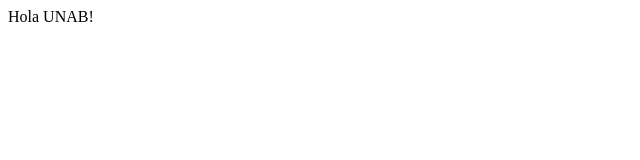
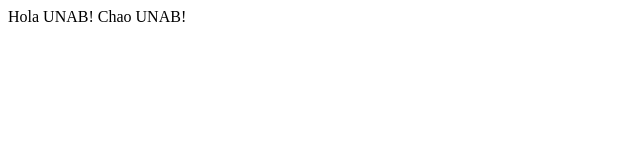
Before and after one commit to mreyes23p/unab-first-repo-20161, a plain HTML site: page index.html in a window 1280 px wide. Shown: the whole page, without its empty margins (0-640 px from the left). Drawn offline with Linux system fonts and the light colour scheme.

Commit message:
Update index.html

```diff
--- a/index.html
+++ b/index.html
@@ -1,5 +1,6 @@
 <html>
 <body>
 	<span>Hola UNAB!</span>
+	<span>Chao UNAB!</span>
 </body>
 </html>
```
